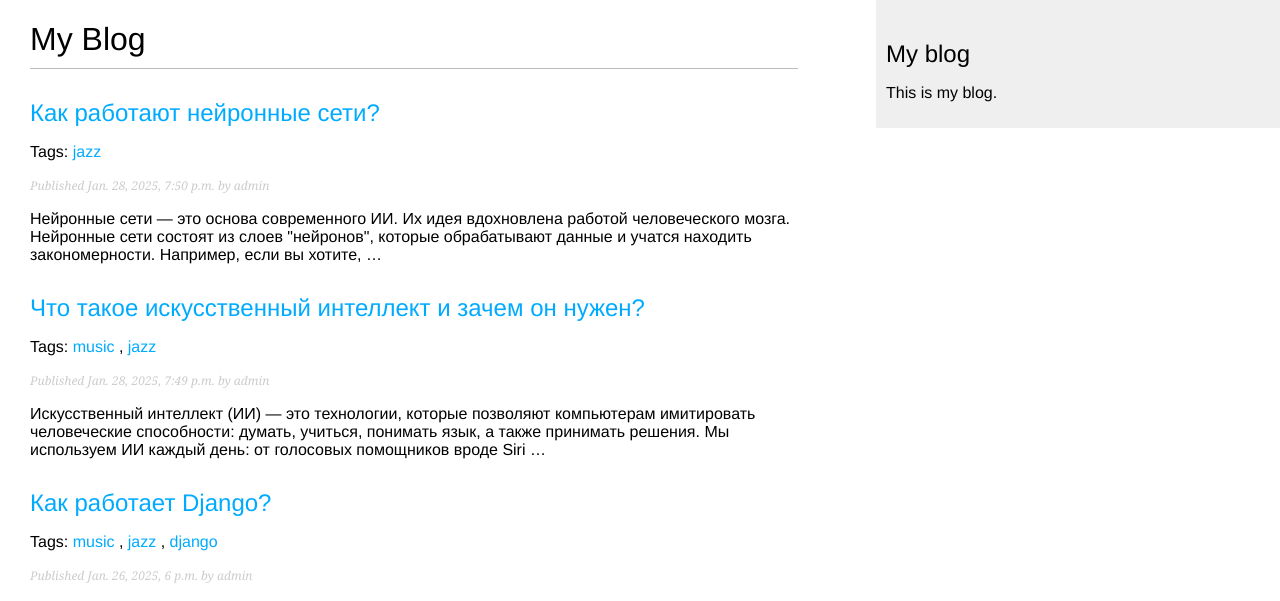
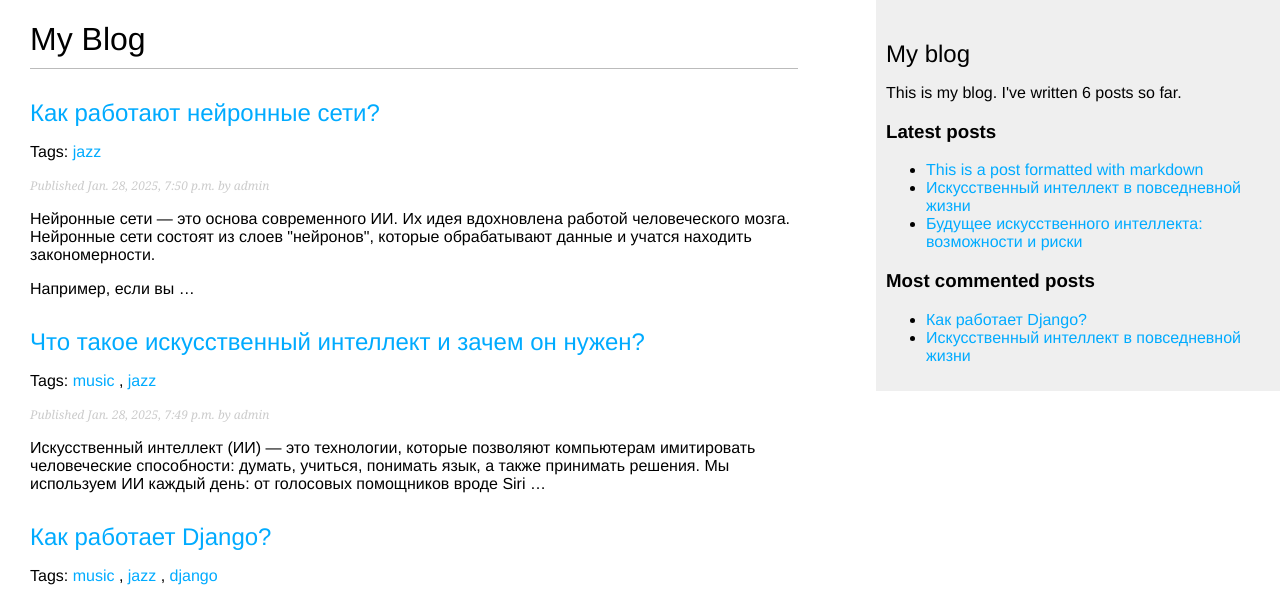
Before and after one commit to ivangol739/blogdjt, a Django app: page /blog/?page=2 in a window 1280 px wide. Shown: the top 601 px of the page. Run offline with Django 5.2, Linux system fonts and the light colour scheme; data comes from the database, SQL or seed files in the repository; both versions use the stored data as it was after the commit; parts of the project's set-up code (start-up, migrations or seed data) failed here and were passed over.

Commit message:
add custom templates tags

```diff
--- /dev/null
+++ b/blog/templatetags/blog_tags.py
@@ -0,0 +1,27 @@
+from django import template
+from ..models import Post
+from django.db.models import Count
+from django.utils.safestring import mark_safe
+import markdown
+
+
+register = template.Library()
+
+@register.simple_tag
+def total_posts():
+    return Post.published.count()
+
+@register.inclusion_tag('blog/post/latest_posts.html')
+def show_latest_posts(count=5):
+    latest_posts = Post.published.order_by('-publish')[:count]
+    return {'latest_posts': latest_posts}
+
+@register.simple_tag
+def get_most_commented_posts(count=5):
+    return Post.published.annotate(
+        total_comments=Count('comments')
+    ).exclude(total_comments=0).order_by('-total_comments')[:count]
+
+@register.filter(name='markdown')
+def markdown_format(text):
+    return mark_safe(markdown.markdown(text))
--- a/templates/blog/base.html
+++ b/templates/blog/base.html
@@ -1,3 +1,4 @@
+{% load blog_tags %}
 {% load static %}
 <!DOCTYPE html>
 <html>
@@ -12,7 +13,21 @@
 </div>
 <div id="sidebar">
     <h2>My blog</h2>
-    <p>This is my blog.</p>
+    <p>
+        This is my blog.
+        I've written {% total_posts %} posts so far.
+    </p>
+    <h3>Latest posts</h3>
+    {% show_latest_posts 3 %}
+    <h3>Most commented posts</h3>
+    {% get_most_commented_posts as most_commented_posts %}
+    <ul>
+        {% for post in most_commented_posts %}
+        <li>
+            <a href="{{ post.get_absolute_url }}">{{ post.title }}</a>
+        </li>
+        {% endfor %}
+    </ul>
 </div>
 </body>
 </html>
--- a/templates/blog/post/detail.html
+++ b/templates/blog/post/detail.html
@@ -1,4 +1,5 @@
 {% extends "blog/base.html" %}
+{% load blog_tags %}
 
 {% block title %}{{ post.title }}{% endblock %}
 
@@ -7,20 +8,19 @@
     <p class="date">
         Published {{ post.publish }} by {{ post.author }}
     </p>
-    {{ post.body|linebreaks }}
+    {{ post.body|markdown }}
     <p>
         <a href="{% url 'blog:post_share' post.id %}">
             Share this post
         </a>
     </p>
-
     <h2>Similar posts</h2>
     {% for post in similar_posts %}
         <p>
             <a href="{{ post.get_absolute_url }}">{{ post.title }}</a>
         </p>
     {% empty %}
-        <p>There are no similar posts yet.</p>
+        There are no similar posts yet.
     {% endfor %}
 
     {% with comments.count as total_comments %}
--- /dev/null
+++ b/templates/blog/post/latest_posts.html
@@ -0,0 +1,7 @@
+<ul>
+    {% for post in latest_posts %}
+        <li>
+            <a href="{{ post.get_absolute_url }}">{{ post.title }}</a>
+        </li>
+    {% endfor %}
+</ul>
--- a/templates/blog/post/list.html
+++ b/templates/blog/post/list.html
@@ -1,15 +1,12 @@
-{% extends 'blog/base.html' %}
+{% extends "blog/base.html" %}
+{% load blog_tags %}
 
 {% block title %}My Blog{% endblock %}
 
 {% block content %}
     <h1>My Blog</h1>
-
     {% if tag %}
-        <h2>Posts tagged with "{{ tag.name }}"</h2>
-    {% endif %}
-
-
+        <h2>Posts tagged with "{{ tag.name }}"</h2> {% endif %}
     {% for post in posts %}
         <h2>
             <a href="{{ post.get_absolute_url }}">
@@ -28,7 +25,7 @@
         <p class="date">
             Published {{ post.publish }} by {{ post.author }}
         </p>
-        {{ post.body|truncatewords:30|linebreaks }}
+        {{ post.body|markdown|truncatewords_html:30 }}
     {% endfor %}
-    {% include 'pagination.html' with page=posts %}
+    {% include "pagination.html" with page=posts %}
 {% endblock %}
```
Also changed, not shown: blog/templatetags/__init__.py (added), db.sqlite3.
